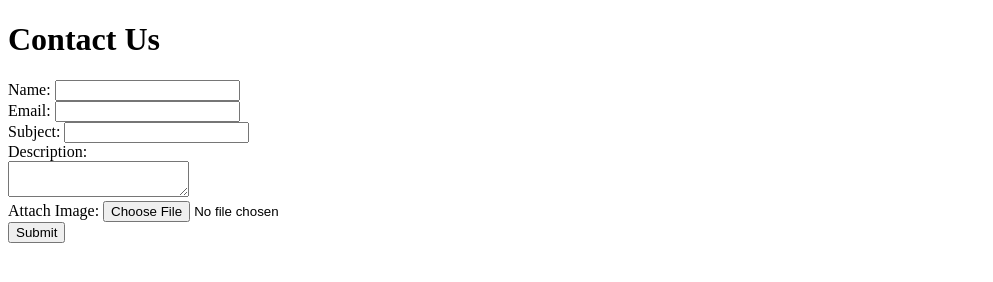
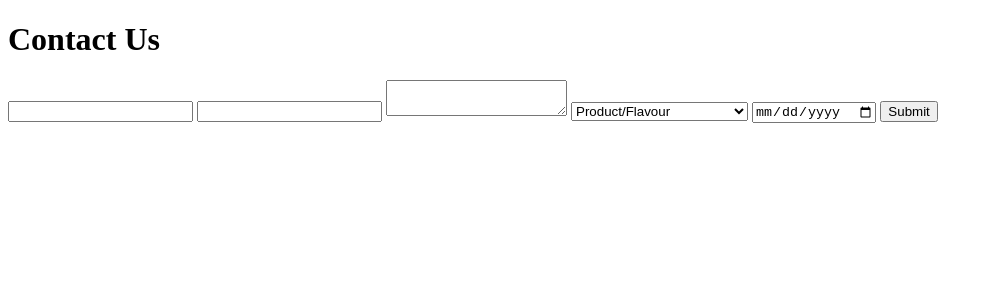
Before and after one commit to larente/contactapi, a website: page index.html in a window 1280 px wide. Shown: the whole page, without its empty margins (0-993 px from the left). Drawn offline with Linux system fonts and the light colour scheme.

Commit message:
Update index.html
fields

```diff
--- a/index.html
+++ b/index.html
@@ -6,14 +6,28 @@
 </head>
 <body>
   <h1>Contact Us</h1>
-  <form id="contact-us" enctype="multipart/form-data">
-    <label>Name: <input type="text" name="name" required></label><br>
-    <label>Email: <input type="email" name="email" required></label><br>
-    <label>Subject: <input type="text" name="subject" required></label><br>
-    <label>Description:<br><textarea name="description" required></textarea></label><br>
-    <label>Attach Image: <input type="file" name="attachment" accept="image/*"></label><br>
-    <button type="submit">Submit</button>
-  </form>
+<form id="contact-us">
+  <input type="text" name="subject" required>
+  <input type="email" name="email" required>
+  <textarea name="description" required></textarea>
+
+  <!-- ADD THESE -->
+  <select name="type" required>
+    <option value="Product/Flavour">Product/Flavour</option>
+    <option value="Quality Concern">Quality Concern</option>
+    <option value="Ingredients/Nutrition Info">Ingredients/Nutrition Info</option>
+    <option value="Marketing/Advertising Info">Marketing/Advertising Info</option>
+    <option value="Sponsorship">Sponsorship</option>
+    <option value="PR Opportunity">PR Opportunity</option>
+    <option value="Other">Other</option>
+    <option value="Order Inquiries">Order Inquiries</option>
+    <option value="Coupons/Rebates">Coupons/Rebates</option>
+  </select>
+
+  <input type="date" name="cf_birthdate" required>
+
+  <button type="submit">Submit</button>
+</form>
   <script src="script.js"></script>
 </body>
 </html>
```
